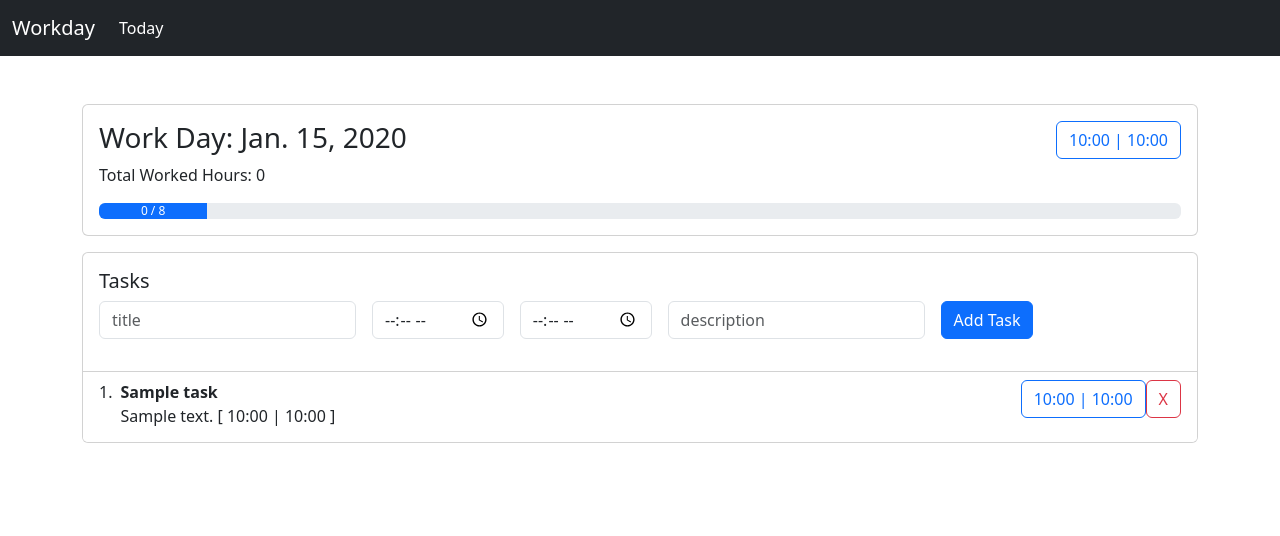
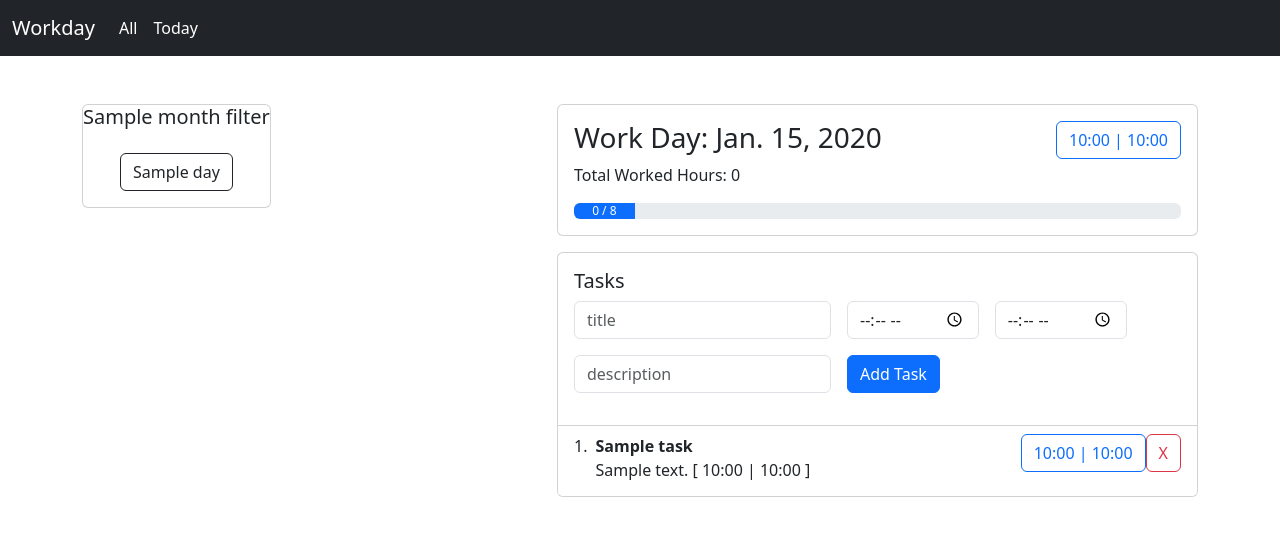
Before and after one commit to Yolshin195/workday, a Django app: template work/templates/work/current_workday.html in a window 1280 px wide. Shown: the top 536 px of the page. Run offline with Django 4.2, Linux system fonts and the light colour scheme; tables that the repository leaves empty hold one stand-in row (values such as "Sample post"); the template is opened without the code that fills it: values that come from a table or form of the project are taken from there, most other values are stand-ins (such as "Sample title", 1, 10 or a date in 2020).

Commit message:
version 0.4 added month filter

```diff
--- a/templates/base.html
+++ b/templates/base.html
@@ -29,6 +29,9 @@
             <div class="collapse navbar-collapse" id="navbarCollapse">
                 <ul class="navbar-nav me-auto mb-2 mb-md-0">
                     <li class="nav-item">
+                        <a class="nav-link active" aria-current="page" href="{% url 'list_work_day' %}">All</a>
+                    </li>
+                    <li class="nav-item">
                         <a class="nav-link active" aria-current="page" href="{% url 'current_workday' %}">Today</a>
                     </li>
                 </ul>
--- a/work/templates/work/current_workday.html
+++ b/work/templates/work/current_workday.html
@@ -3,7 +3,35 @@
 {% block content %}
 
 <div class="container">
-
+    <div class="row">
+        <div class="col-5">
+            {% if month_filter %}
+            <div class="card text-center mt-5" style="width: max-content;">
+                <h5 class="card-title">{{ month_filter.month_name }}</h5>
+                {% for week_days in month_filter.monthcalendar %}
+                <div class="row" style="padding: 1em;">
+                    {% for day in week_days %}
+                    <div class="col">
+                        {% if day != 0 %}
+                        {% if month_filter.today.day == day %}
+                        <a class="btn btn-dark" href="{% url 'current_workday' %}">{{ day }}</a>
+                        {% elif month_filter.selected_date.day == day %}
+                        <button class="btn btn-info">{{ day }}</button>
+                        {% elif day in month_filter.workdays %}
+                        <a class="btn btn-outline-info"
+                           href="{% url 'workday' year=month_filter.today.year month=month_filter.today.month day=day %}">{{ day }}</a>
+                        {% else %}
+                        <button class="btn btn-outline-dark">{{ day }}</button>
+                        {% endif %}
+                        {% endif%}
+                    </div>
+                    {% endfor %}
+                </div>
+                {% endfor %}
+            </div>
+            {% endif %}
+        </div>
+        <div class="col">
             <div class="card mt-5">
                 <div class="card-body">
                     <div class="d-flex justify-content-between align-items-start">
@@ -18,7 +46,8 @@
                         <form action="{% url 'end_workday' %}" method="post">
                             {% csrf_token %}
                             <input type="hidden" name="id" value="{{ workday.id }}">
-                    <button type="submit" class="btn btn-outline-danger">{{ workday.begin|date:"H:i" }} | Stop</button>
+                            <button type="submit" class="btn btn-outline-danger">{{ workday.begin|date:"H:i" }} | Stop
+                            </button>
                         </form>
                         {% else %}
                         <button type="button" class="btn btn-outline-primary">{{ workday.begin|date:"H:i" }} | {{ workday.end|date:"H:i" }}
@@ -29,7 +58,8 @@
 
                     <div class="progress" role="progressbar" aria-label="Example with label"
                          aria-valuenow="{{ workday.total_worked_hours }}" aria-valuemin="0" aria-valuemax="100">
-                <div class="progress-bar" style="width: {{ progress }}%">{{ workday.total_worked_hours }} / 8</div>
+                        <div class="progress-bar" style="width: {{ progress }}%">{{ workday.total_worked_hours }} / 8
+                        </div>
                     </div>
                 </div>
             </div>
@@ -80,10 +110,13 @@
                         <form action="{% url 'end_task' %}" method="post">
                             {% csrf_token %}
                             <input type="hidden" name="id" value="{{ task.id }}">
-                    <button type="submit" class="btn btn-outline-danger">{{ task.begin|date:"H:i" }} | Stop</button>
+                            <button type="submit" class="btn btn-outline-danger">
+                                {{ task.begin|date:"H:i" }} | Stop
+                            </button>
                         </form>
                         {% else %}
-                <button type="button" class="btn btn-outline-primary">{{ task.begin|date:"H:i" }} | {{ task.end|date:"H:i" }}
+                        <button type="button" class="btn btn-outline-primary">
+                            {{ task.begin|date:"H:i" }} | {{ task.end|date:"H:i" }}
                         </button>
                         {% endif %}
 
@@ -99,7 +132,8 @@
                 {% else %}
                 {% endif %}
             </div>
-
+        </div>
+    </div>
 </div>
 
 {% endblock %}
--- a/work/urls.py
+++ b/work/urls.py
@@ -1,12 +1,14 @@
 from django.urls import path
 
-from .views import list_work_day, create_task, begin_task, end_task, delete_task, begin_workday, end_workday
+from .views import create_task, begin_task, end_task, delete_task, begin_workday, end_workday
+from .views import ListWorkdayView
 from .views import CurrentWorkDayView
 
 urlpatterns = [
     path('', CurrentWorkDayView.as_view(), name="current_workday"),
     path('<int:year>/<int:month>/<int:day>', CurrentWorkDayView.as_view(), name="workday"),
-    path('list/', list_work_day, name="list_work_day"),
+    path('list/', ListWorkdayView.as_view(), name="list_work_day"),
+    path('list/<int:year>/<int:month>/<int:day>', ListWorkdayView.as_view(), name="list_work_day_selected"),
     path('workday/begin', begin_workday, name="begin_workday"),
     path('workday/end', end_workday, name="end_workday"),
     path('task/create', create_task, name="create_task"),
```
Also changed, not shown: work/templates/work/list_workday.html (+13 -14 lines), work/views.py (+37 -15 lines). Lines whose indentation alone changed are shown as unchanged.
